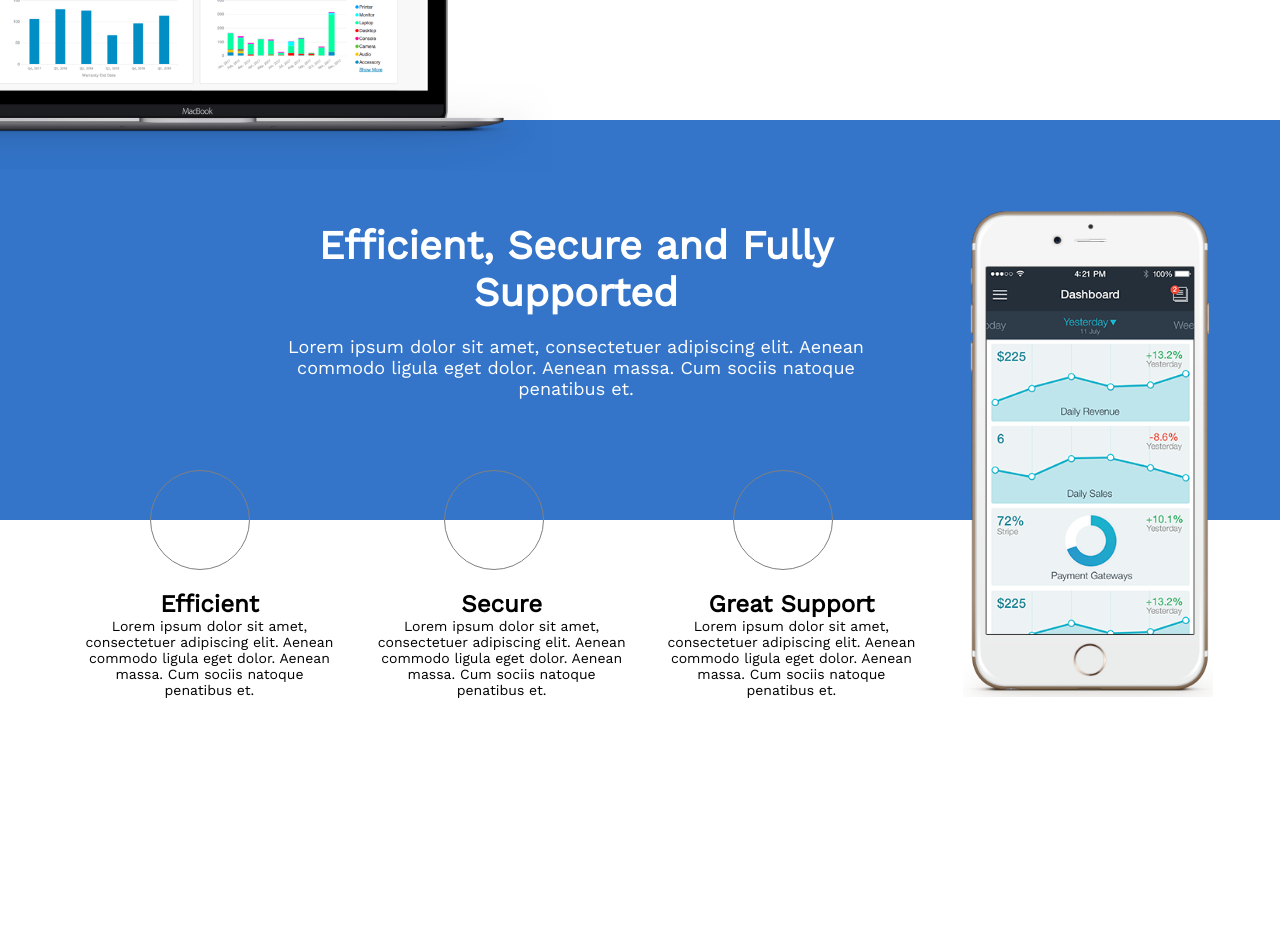
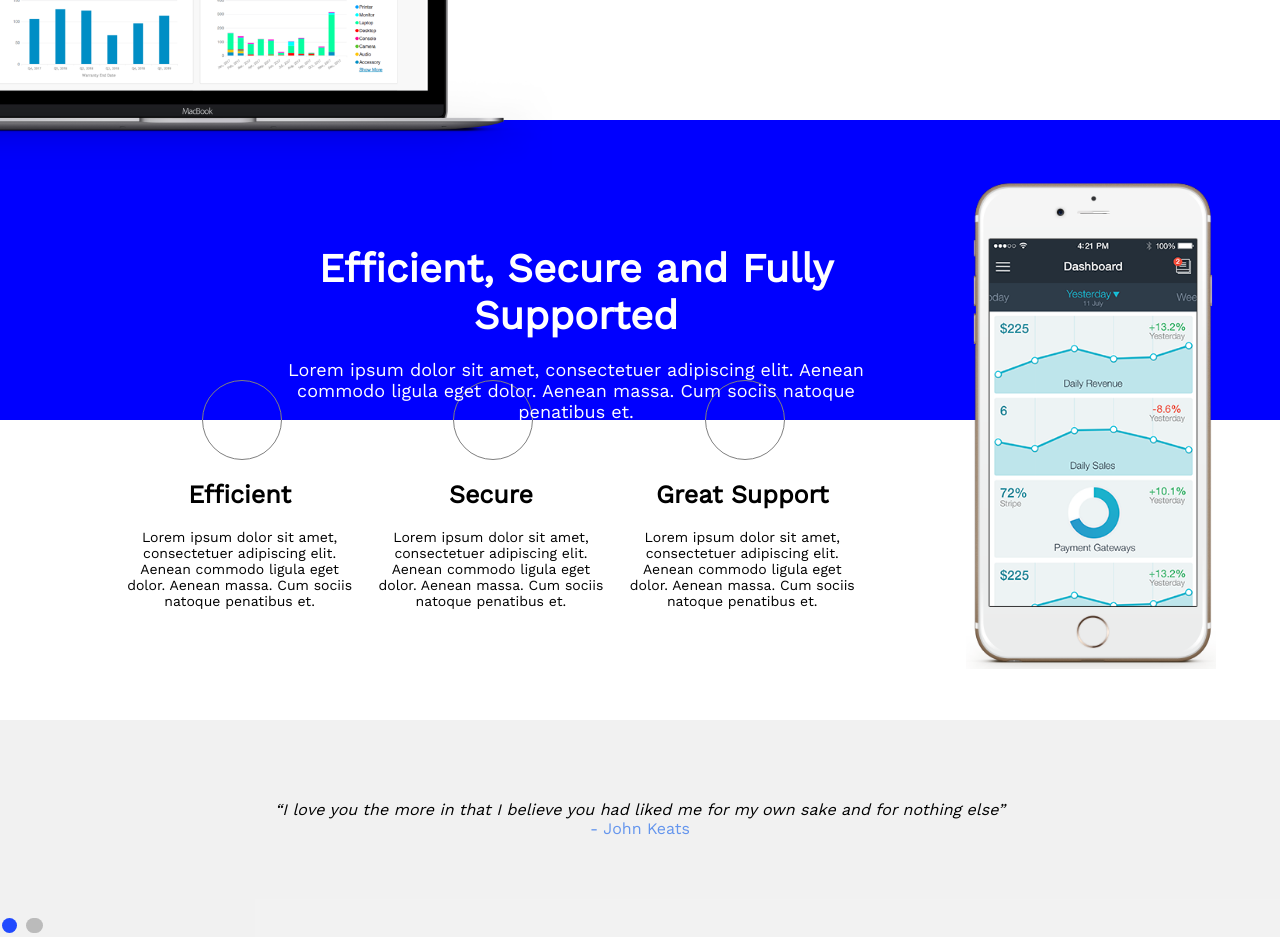
Before and after one commit to jaypeetiu/jaypeetiu.github.io, a plain HTML site: page index.html in a window 1280 px wide. Shown: the part 880-1817 px from the top of the page. Before the commit the page ends 1608 px from the top, so only its background shows below. Drawn offline with nearby package versions, Linux system fonts and the light colour scheme.

Commit message:
Updated 9/5/2020
Fold 3 Fixed

```diff
--- a/index.html
+++ b/index.html
@@ -29,15 +29,6 @@
         </ul>
       </nav>
     </header>
-    <script src="https://code.jquery.com/jquery-3.5.1.js" integrity="sha256-QWo7LDvxbWT2tbbQ97B53yJnYU3WhH/C8ycbRAkjPDc=" crossorigin="anonymous"></script>
-    <script type="text/javascript">
-      $(document).ready(function(){
-        $('.toggle').click(function(){
-          $('.toggle').toggleClass('active')
-          $('nav').toggleClass('active')
-        })
-      })
-    </script>
     <img src="https://i.redd.it/b86w14sg8nd31.jpg" class="wave">
     <div class="content">
       <h2>Software made with love.</h2>
@@ -58,9 +49,33 @@
       <h2>Efficient, Secure and Fully Supported</h2>
       <p>Lorem ipsum dolor sit amet, consectetuer adipiscing elit. Aenean commodo ligula eget dolor. Aenean massa. Cum sociis natoque penatibus et.</p>
     </div>
+
+    <div class="banner-4">
+      <div>
+      <div class="circle"></div>
+        <div class="section">
+          <h2>Efficient</h2>
+          <p>Lorem ipsum dolor sit amet, consectetuer adipiscing elit. Aenean commodo ligula eget dolor. Aenean massa. Cum sociis natoque penatibus et.</p>
+        </div>
+      </div>
+      <div>
+      <div class="circle"></div>
+        <div class="section">
+          <h2>Secure</h2>
+          <p>Lorem ipsum dolor sit amet, consectetuer adipiscing elit. Aenean commodo ligula eget dolor. Aenean massa. Cum sociis natoque penatibus et.</p>
+      </div>
+      </div>
+      <div>
+      <div class="circle"></div>
+        <div class="section">
+          <h2>Great Support</h2>
+          <p>Lorem ipsum dolor sit amet, consectetuer adipiscing elit. Aenean commodo ligula eget dolor. Aenean massa. Cum sociis natoque penatibus et.</p>
+        </div>
+      </div>
+    </div>
     <img src="images/phone.png" class="phone">
   </div>
-    <div class="banner-4">
+    <!-- <div class="banner-4">
       <div>
       <div class="circle"></div>
         <div class="section">
@@ -82,10 +97,73 @@
           <p>Lorem ipsum dolor sit amet, consectetuer adipiscing elit. Aenean commodo ligula eget dolor. Aenean massa. Cum sociis natoque penatibus et.</p>
         </div>
       </div>
-    </div>
+    </div> -->
+    <!-- Slides -->
+    <div class="slideshow-container">
 
+      <div class="mySlides">
+        <q>I love you the more in that I believe you had liked me for my own sake and for nothing else</q>
+        <p class="author">- John Keats</p>
+      </div>
 
+      <div class="mySlides">
+        <q>But man is not made for defeat. A man can be destroyed but not defeated.</q>
+        <p class="author">- Ernest Hemingway</p>
+      </div>
+      <div class="mySlides">
+        <q>I have not failed. I've just found 10,000 ways that won't work.</q>
+        <p class="author">- Thomas A. Edison</p>
+      </div>
 
+      <div class="mySlides">
+      <a class="prev" onclick="plusSlides(-1)">❮</a>
+      <a class="next" onclick="plusSlides(1)">❯</a>
 
+      </div>
+
+      <div class="dot-contonclick="currentSlide(1)"></span>
+        <span class="dot" onclick="currentSlide(2)"></span>
+        <span class="dot" onclickainer">
+        <span class="dot" ="currentSlide(3)"></span>
+      </div>
+
+    <script>
+    var slideIndex = 1;
+    showSlides(slideIndex);
+
+    function plusSlides(n) {
+      showSlides(slideIndex += n);
+    }
+
+    function currentSlide(n) {
+      showSlides(slideIndex = n);
+    }
+
+    function showSlides(n) {
+      var i;
+      var slides = document.getElementsByClassName("mySlides");
+      var dots = document.getElementsByClassName("dot");
+      if (n > slides.length) {slideIndex = 1}
+      if (n < 1) {slideIndex = slides.length}
+      for (i = 0; i < slides.length; i++) {
+          slides[i].style.display = "none";
+      }
+      for (i = 0; i < dots.length; i++) {
+          dots[i].className = dots[i].className.replace(" active", "");
+      }
+      slides[slideIndex-1].style.display = "block";
+      dots[slideIndex-1].className += " active";
+    }
+    </script>
+    <!-- Slides End -->
+    <script src="https://code.jquery.com/jquery-3.5.1.js" integrity="sha256-QWo7LDvxbWT2tbbQ97B53yJnYU3WhH/C8ycbRAkjPDc=" crossorigin="anonymous"></script>
+    <script type="text/javascript">
+      $(document).ready(function(){
+        $('.toggle').click(function(){
+          $('.toggle').toggleClass('active')
+          $('nav').toggleClass('active')
+        })
+      })
+    </script>
 </body>
 </html>
--- a/style.css
+++ b/style.css
@@ -119,18 +119,19 @@
 .banner-3{
   position: relative;
   width: 100%;
-  height: 400px;
-  background:#3475ca;
+  height: 600px;
+  /*margin-top: -200px;*/
+  background-image: linear-gradient(blue 50%, white 50%);
   display: flex;
   justify-content: center;
   align-items: center;
-  z-index: -1;
+  /*z-index: -1;*/
 }
 .banner-3 .section{
   position: absolute;
   width: 50%;
   margin-left: -10%;
-  /*margin-top: 20px;*/
+  margin-top: -12%;
   text-align: center;
   /*padding-left: 35%;*/
 }
@@ -146,31 +147,43 @@
 }
 .banner-3 .phone{
   width: 250px;
-  margin-left: 70%;
-  margin-top: 20%;
+  margin-right: 5%;
+  /*margin-top: 20%;*/
 }
+
 .banner-4{
-  width: 70%;
-  margin-left: 4%;
-  margin-top: -60px;
+  width: 80%;
+  /*margin-top: 25%;*/
+  /*margin-left: -10%;*/
   display: grid;
   grid-row-gap: 50px;
   grid-template-columns: auto auto auto;
   padding: 10px;
+  margin-left: 15%;
 }
 .banner-4 .circle{
   border:1px solid grey;
   border-radius: 50px;
-  height: 100px;
-  width: 100px;
-  margin-left: 30%;
+  height: 80px;
+  width: 80px;
+  margin-top: 0%;
+  margin-left: 0%;
 }
 .banner-4 .section{
   text-align: center;
+  margin-left: -8%;
   padding: 20px;
+  margin-top: 0px;
+}
+.banner-4 .section h2{
+  color: #000;
+  font-size: 25px;
+  width: 40%;
 }
 .banner-4 .section p{
+  color: #000;
   font-size: 14px;
+  width: 40%;
 }
 header{
   position: relative;
@@ -261,12 +274,78 @@ header nav ul li ul li{
 header nav ul li a:hover{
   color: #e0e7e7;
 }
+/*SLIDES QOUTES*/
+/* Slideshow container */
+.slideshow-container {
+  position: relative;
+  background: #f1f1f1f1;
+}
 
-@media (max-width: 1200px){
-  header{
-    margin: 10px;
-  }
+/* Slides */
+.mySlides {
+  display: none;
+  padding: 80px;
+  text-align: center;
 }
+
+/* Next & previous buttons */
+.prev, .next {
+  cursor: pointer;
+  position: absolute;
+  top: 50%;
+  width: auto;
+  margin-top: -30px;
+  padding: 16px;
+  color: #888;
+  font-weight: bold;
+  font-size: 20px;
+  border-radius: 0 3px 3px 0;
+  user-select: none;
+}
+
+/* Position the "next button" to the right */
+.next {
+  position: absolute;
+  right: 0;
+  border-radius: 3px 0 0 3px;
+}
+
+/* On hover, add a black background color with a little bit see-through */
+.prev:hover, .next:hover {
+  background-color: rgba(0,0,0,0.8);
+  color: white;
+}
+
+/* The dot/bullet/indicator container */
+.dot-container {
+    text-align: center;
+    padding: 20px;
+    background: #ddd;
+}
+
+/* The dots/bullets/indicators */
+.dot {
+  cursor: pointer;
+  height: 15px;
+  width: 15px;
+  margin: 0 2px;
+  background-color: #bbb;
+  border-radius: 50%;
+  display: inline-block;
+  transition: background-color 0.6s ease;
+}
+
+/* Add a background color to the active dot/circle */
+.active, .dot:hover {
+  background-color: #214aff;
+}
+
+/* Add an italic font style to all quotes */
+q {font-style: italic;}
+
+/* Add a blue color to the author */
+.author {color: cornflowerblue;}
+/*SLIDES QOUTES END*/
 @media (max-width: 1086px){
   header{
     margin: 0;
@@ -274,11 +353,6 @@ header nav ul li a:hover{
 }
 @media (max-width: 1056px){
   .banner-2 .section .laptop{
-    /*position: absolute;
-    width: 500px;
-    height: 200px;
-    left: 0;
-    top: 0;*/
 
     position: absolute;
     width: 700px;
```
